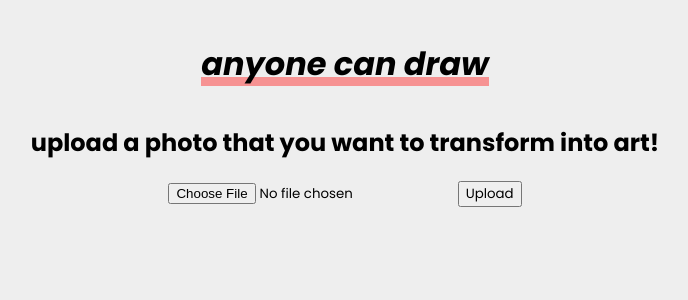
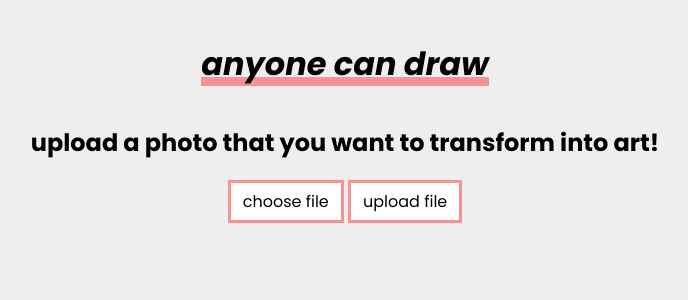
Before and after one commit to mlum123/artapp, a Flask app: page / in a window 1280 px wide. Shown: the top 300 px of the page, without its empty margins (295-983 px from the left). Run offline with Flask 2, Linux system fonts and the light colour scheme.

Commit message:
styled file upload buttons & added redirect button to home page on art results page

```diff
--- a/static/styles.css
+++ b/static/styles.css
@@ -20,9 +20,29 @@ h1 {
   );
 }
 
-/* Styling for File Upload Buttons */
-input {
+/* Custom Button Styling for File Upload on Home Page and Redirect Link on Artwork Results Page */
+/* for file upload, use custom label element with for attribute attached to hidden file input element */
+input[type="file"] {
+  display: none;
+}
+
+input[type="submit"] {
+  display: none;
+}
+
+.custom-button {
   font-family: Poppins, Arial, Helvetica, sans-serif;
+  background-color: #fff;
+  border: 3px solid rgba(247, 136, 136, 0.9);
+  display: inline-block;
+  padding: 6px 12px;
+  cursor: pointer;
+}
+
+.custom-button:hover {
+  transition: ease-in 0.3s;
+  box-shadow: 0px 1px 4px rgba(247, 136, 136, 0.9);
+  transform: scale(1.02);
 }
 
 /* Styling for Artwork Cards */
@@ -49,3 +69,13 @@ input {
   width: 50%;
   height: auto;
 }
+
+/* Styling for Redirect Link on Artwork Results Page */
+.custom-link {
+  text-decoration: none;
+}
+
+.custom-link,
+.custom-link:visited {
+  color: black;
+}
--- a/templates/index.html
+++ b/templates/index.html
@@ -3,7 +3,10 @@
 {% block content %}
 <h2>upload a photo that you want to transform into art!</h1>
 <form method=post enctype=multipart/form-data>
-    <input type=file name=file>
-    <input type=submit value=Upload>
+    <label for=file-upload class=custom-button>choose file</label>
+    <input id=file-upload type=file name=file>
+
+    <label for=submit-button class=custom-button>upload file</label>
+    <input id=submit-button type=submit value=Upload>
 </form>
 {% endblock %}
--- a/templates/results.html
+++ b/templates/results.html
@@ -7,4 +7,6 @@
     <p>{{ filename }}</p>
   </div>
 </div>
-{% endfor %} {% endif %} {% endblock %}
+{% endfor %} {% endif %}
+<a href="/" class="custom-button custom-link">try another photo!</a>
+{% endblock %}
```
Also changed, not shown: static/food_pointillist.jpeg, static/food_poster.jpeg, static/photo-frame.jpeg (added), static/photo-frame_oil.jpeg (added), static/photo-frame_pencil_color.jpeg (added), static/photo-frame_pencil_gray.jpeg (added), static/photo-frame_pointillist.jpeg (added), static/photo-frame_poster.jpeg (added), static/photo-frame_watercolor.jpeg (added).
